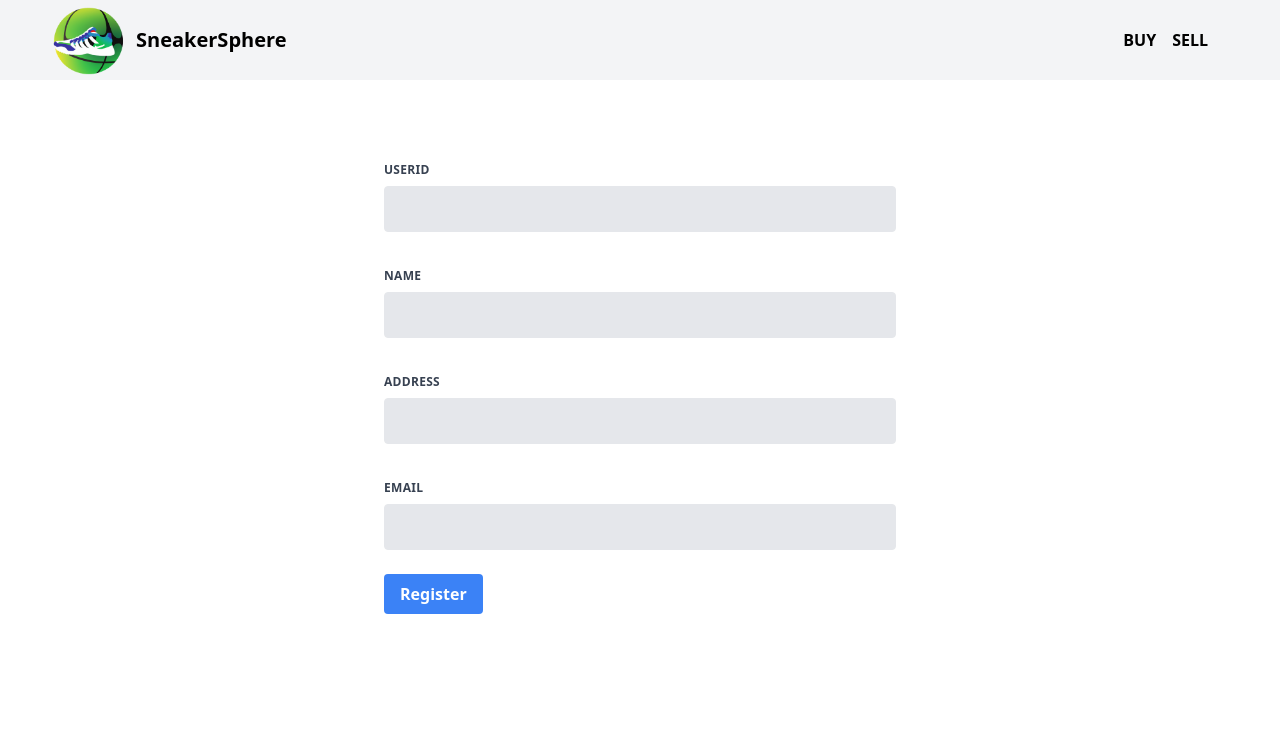
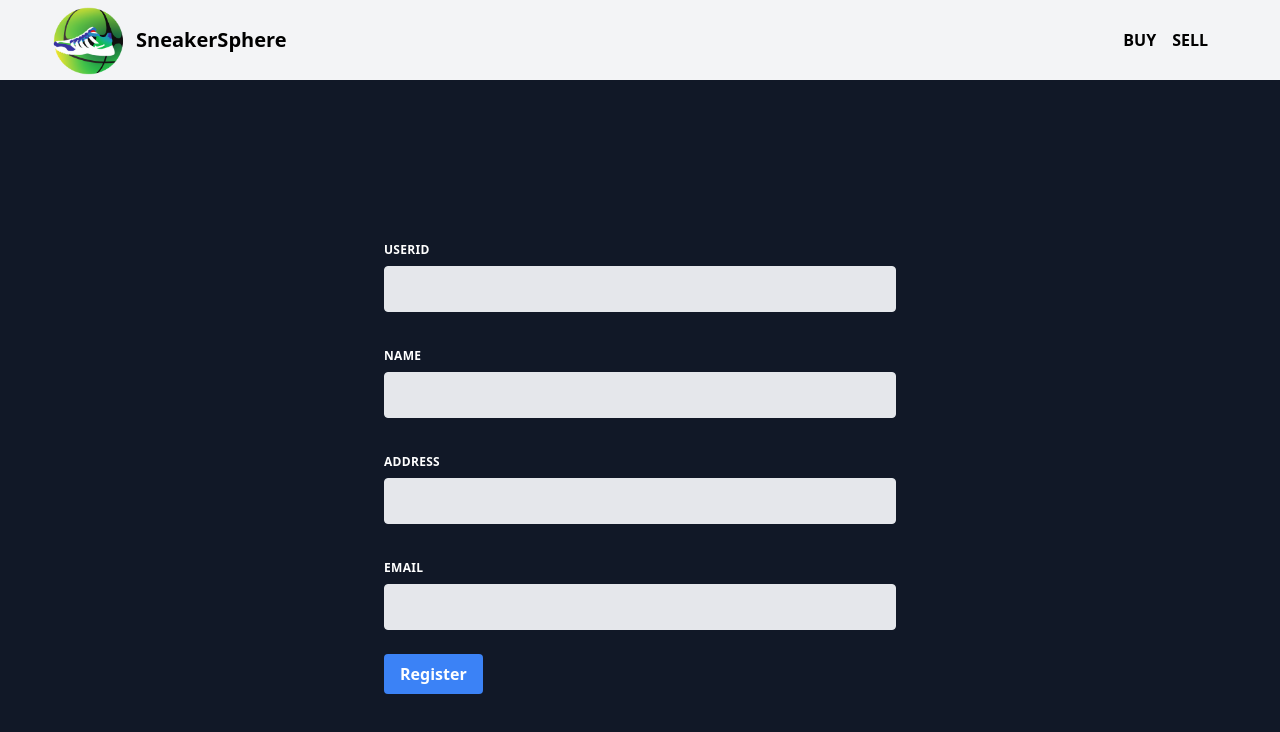
Before and after one commit to nathanfleet/sneaker-sphere, a React (Create React App) app: page /register in a window 1280 px wide. Shown: the top 732 px of the page. Built offline with nearby package versions, Linux system fonts and the light colour scheme.

Commit message:
styling fix for sell + nav + register

```diff
--- a/src/App.jsx
+++ b/src/App.jsx
@@ -12,6 +12,7 @@ function App() {
     <BrowserRouter>
       <div>
         <Navbar />
+        <div className="mt-20">
           <Routes>
             <Route path="/" element={<Hero />} />
             <Route path="/register" element={<Registration />} />
@@ -20,6 +21,7 @@ function App() {
             <Route path="*" element={<div>404</div>} />
           </Routes>
         </div>
+      </div>
     </BrowserRouter>
   );
 }
--- a/src/pages/Registration.jsx
+++ b/src/pages/Registration.jsx
@@ -38,13 +38,13 @@ const handleSubmit = (event) => {
 
 
   return (
-    <div className="flex justify-center items-center h-screen">
+    <div className="bg-gray-900 flex justify-center items-center h-screen">
       <form className="w-full max-w-lg" onSubmit={handleSubmit}>
         <div className="flex flex-wrap -mx-3 mb-6">
           <div className="w-full px-3">
             <label
               htmlFor="userID"
-              className="block uppercase tracking-wide text-gray-700 text-xs font-bold mb-2"
+              className="block uppercase tracking-wide text-white text-xs font-bold mb-2"
             >
               UserID
             </label>
@@ -62,7 +62,7 @@ const handleSubmit = (event) => {
           <div className="w-full px-3">
             <label
               htmlFor="name"
-              className="block uppercase tracking-wide text-gray-700 text-xs font-bold mb-2"
+              className="block uppercase tracking-wide text-white text-xs font-bold mb-2"
             >
               Name
             </label>
@@ -80,7 +80,7 @@ const handleSubmit = (event) => {
           <div className="w-full px-3">
             <label
               htmlFor="address"
-              className="block uppercase tracking-wide text-gray-700 text-xs font-bold mb-2"
+              className="block uppercase tracking-wide text-white text-xs font-bold mb-2"
             >
               Address
             </label>
@@ -98,7 +98,7 @@ const handleSubmit = (event) => {
   <div className="w-full px-3 mb-6 md:mb-0">
     <label
       htmlFor="email"
-      className="block uppercase tracking-wide text-gray-700 text-xs font-bold mb-2"
+      className="block uppercase tracking-wide text-white text-xs font-bold mb-2"
     >
       Email
     </label>
--- a/src/pages/Sell.jsx
+++ b/src/pages/Sell.jsx
@@ -55,12 +55,14 @@ const handleSubmit = async (e) => {
 
 
   return (
-    <div className="y-16 bg-gray-900 overflow-hidden w-screen mt-20">
+    <div className="y-16 bg-gray-900 overflow-hidden h-screen w-screen">
       <div className="max-w-xl mx-auto px-4 flex flex-col items-center space-y-8 sm:px-6 lg:max-w-7xl lg:px-8">
         <h3 className="text-xl font-extrabold tracking-tight text-white">
           Sell your shoe!
         </h3>
-        <form onSubmit={handleSubmit} className="w-full max-w-xs">
+        <form onSubmit={handleSubmit} className="w-full max-w-2xl">
+          <div className="flex justify-center">
+            <div className="w-1/2 px-2">
               <div className="mt-4">
               <label
                 htmlFor="user-id"
@@ -103,7 +105,7 @@ const handleSubmit = async (e) => {
               <input
                 type="text"
                 name="brand"
-              id="brand"
+                id="user-id"
                 className="mt-1 focus:ring-blue-500 focus:border-blue-500 block w-full h-10 px-3 py-2 border-gray-300 rounded-md max-w-xs"
                 value={Brand}
                 onChange={(e) => setBrand(e.target.value)}
@@ -125,9 +127,11 @@ const handleSubmit = async (e) => {
                 onChange={(e) => setModel(e.target.value)}
               />
               </div>
+            </div>
+            <div className="w-1/2 px-2">
               <div className="mt-4">
                 <label
-              htmlFor="Quantity"
+                htmlFor="quantity"
                 className="block text-sm font-medium text-white"
                 >
                 Quantity
@@ -179,6 +183,8 @@ const handleSubmit = async (e) => {
               >
               Submit
             </button>
+            </div>
+          </div>
         </form>
       </div>
     </div>
```
Also changed, not shown: src/api/NOTES.txt. Lines whose indentation alone changed are shown as unchanged.
